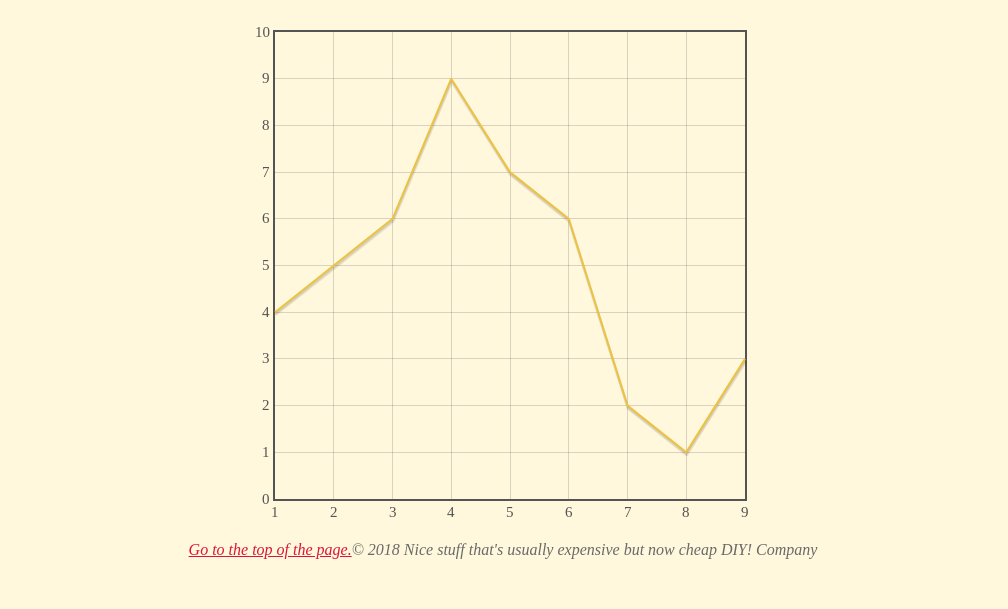
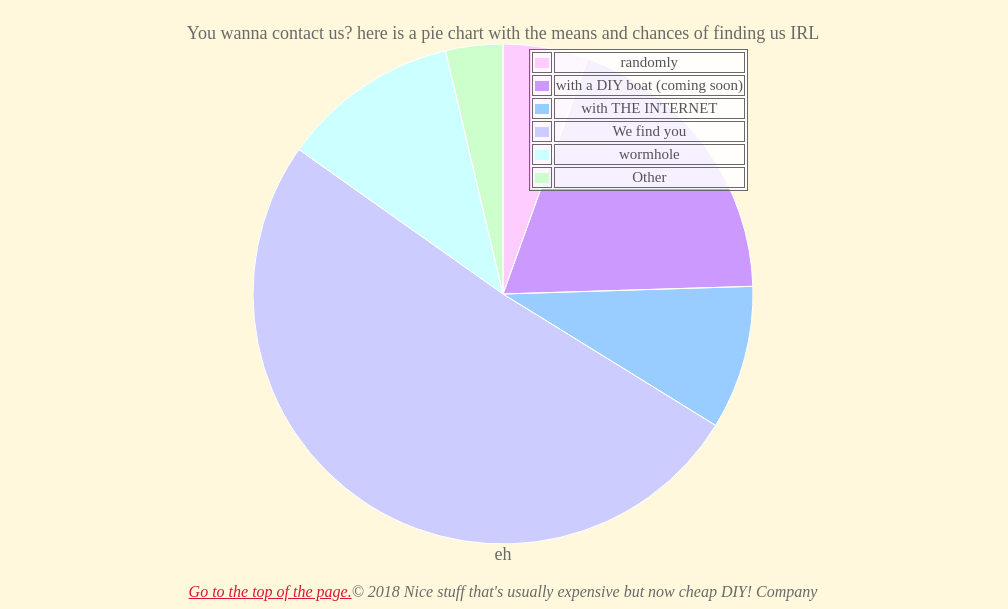
Before and after one commit to Snokker/webtech_ass_2, a plain HTML site: page Plot.html in a window 1280 px wide. Shown: the part 296-905 px from the top of the page, without its empty margins (137-1145 px from the left). Before the commit the page ends 863 px from the top, so only its background shows below. Drawn offline with nearby package versions, Linux system fonts and the light colour scheme.

Commit message:
plot pagina gemaakt + aparte javascript pagina

```diff
--- a/Plot.html
+++ b/Plot.html
@@ -10,6 +10,8 @@
     <meta name="description" content="This website page will tell you how many people found us.">
     <script language="javascript" type="text/javascript" src="flot/jquery.js"></script>
     <script language="javascript" type="text/javascript" src="flot/jquery.flot.js"></script>
+    <script language="javascript" type="text/javascript" src="flot/jquery.flot.pie.js"></script>
+    <script language="javascript" type="text/javascript" src="PlotPage.js"></script>
     <title>Plot page</title>
 </head>
 <body>
@@ -26,22 +28,13 @@
 
     <section>
         <h2>Plot</h2>
-        <p id="Placeholder" style="width:500px; height:500px;"></p>
+        <p> You wanna contact us? here is a pie chart with the means and chances of finding us IRL </p>
+        <p id="piechart" style="width:500px; height:500px;"></p>
+        <p id="values"> eh </p>
     </section>
 
     <br>
     <footer><a href="#top" class="bookMark">Go to the top of the page.</a>&copy; 2018 Nice stuff that's usually expensive but now cheap DIY! Company</footer>
 </body>
 
-<script type="text/javascript">
-    var data1, data1, options, chart;
-    data1 = [[1, 4], [2, 5], [3, 6], [4, 9], [5, 7], [6, 6], [7, 2], [8, 1], [9, 3]];
-    data = [data1];
-    options = {};
-    $(document).ready(function () {
-        chart1 = $.plot($("#Placeholder"), data, options);
-    })
-
-</script>
-
 </html>
--- /dev/null
+++ b/PlotPage.js
@@ -0,0 +1,45 @@
+//https://www.flotcharts.org/flot/examples/series-pie/index.html
+//http://www.pikemere.co.uk/blog/flot-how-to-create-pie-charts/
+
+var data = [
+    { label: "randomly", data: 5.5, color: "#ffccff" },
+    { label: "with a DIY boat (coming soon)", data: 19.01, color: "#cc99ff" },
+    { label: "with THE INTERNET", data: 9.3, color: "#99ccff" },
+    { label: "We find you", data: 50.99, color: "#ccccff" },
+    { label: "wormhole", data: 11.5, color: "#ccffff" },
+    { label: "Other", data: 3.7, color: "#ccffcc" }
+];
+
+$(document).ready(function () {
+    $.plot($("#piechart"), data, {
+        series: {
+            pie: {
+                show: true
+            }
+        },
+        legend: {
+            labelBoxBorderColor: "none"
+        },
+        grid: {
+            hoverable: true,
+            clickable: true
+        }
+    });
+
+    $("#piechart").bind("plotclick", function (event, pos, obj) {
+        $('#values').text(data[obj.seriesIndex].data);
+    });
+
+});
+
+//<!--<script type= "text/javascript" >
+//    https://www.youtube.com/watch?v=1OJGX1VGCVQ
+//var data, data1, options, chart;
+//data1 = [[1, 4], [2, 5], [3, 6], [4, 9], [5, 7], [6, 6], [7, 2], [8, 1], [9, 3]];
+//data = [data1];
+//options = {};
+//$(document).ready(function () {
+//    chart1 = $.plot($("#Placeholder"), data, options);
+//})
+
+//</script > -->
```
